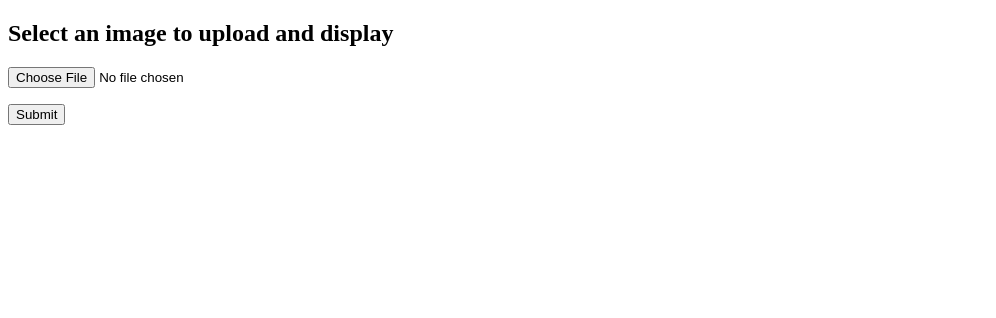
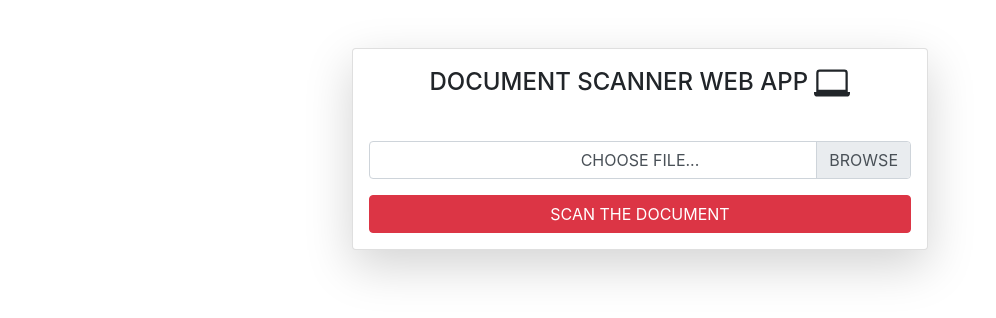
Before and after one commit to Furkan-Gulsen/Document-Scanner-Web-App, a Flask app: page / in a window 1280 px wide. Shown: the top 318 px of the page, without its empty margins (0-996 px from the left). Run offline with Flask 2, Linux system fonts and the light colour scheme; some libraries are stand-ins or nearby versions.

Commit message:
document scanner

```diff
--- a/main.py
+++ b/main.py
@@ -66,7 +66,7 @@ def upload_image():
 		flash('No image selected for uploading')
 		return redirect(request.url)
 	if file and allowed_file(file.filename):
-		flash('Image successfully uploaded and displayed')
+		flash('Document scan was successful')
 		filename = secure_filename(file.filename)
 
 		filestr = request.files['file'].read()
--- a/templates/upload.html
+++ b/templates/upload.html
@@ -1,30 +1,46 @@
-<!doctype html>
-<title>Python Flask Image Upload and Display Example</title>
-<h2>Select an image to upload and display</h2>
-<p>
+<!DOCTYPE html>
+<html lang="en">
+
+<head>
+    <meta charset="UTF-8">
+    <title>Document</title>
+    <link rel="stylesheet" href="https://stackpath.bootstrapcdn.com/bootstrap/4.5.1/css/bootstrap.min.css">
+</head>
+
+<body>
+    <div class="card text-center mt-5 shadow-lg p-3 bg-white rounded" style="width: 36rem;margin: auto;text-transform: uppercase;">
+        <h4 class="card-title mb-0">DOCUMENT SCANNER WEB APP <svg width="1.5em" height="1.5em" viewBox="0 0 16 16" class="bi bi-laptop" fill="currentColor" xmlns="http://www.w3.org/2000/svg">
+                <path fill-rule="evenodd" d="M13.5 3h-11a.5.5 0 0 0-.5.5V11h12V3.5a.5.5 0 0 0-.5-.5zm-11-1A1.5 1.5 0 0 0 1 3.5V12h14V3.5A1.5 1.5 0 0 0 13.5 2h-11z" />
+                <path d="M0 12h16v.5a1.5 1.5 0 0 1-1.5 1.5h-13A1.5 1.5 0 0 1 0 12.5V12z" />
+            </svg></h4>
+        <div class="card-body">
+            <div>
                 {% with messages = get_flashed_messages() %}
                 {% if messages %}
-    <ul class=flashes>
                 {% for message in messages %}
-        <li>{{ message }}</li>
+                <div class="alert alert-warning">{{ message }}</div>
                 {% endfor %}
-    </ul>
                 {% endif %}
                 {% endwith %}
-</p>
                 {% if image %}
-<div>
-    <p>image: {{image}}</p>
                 <img src="{{image}}">
+                {% endif %}
             </div>
-{% endif %}
-<form method="post" action="/" enctype="multipart/form-data">
-    <dl>
-        <p>
-            <input type="file" name="file" autocomplete="off" required>
-        </p>
-    </dl>
-    <p>
-        <input type="submit" value="Submit">
-    </p>
+        </div>
+        <form class="validated" method="post" action="/" enctype="multipart/form-data">
+            <div class="custom-file mb-3">
+                <input type="file" name="file" class="custom-file-input" id="document" required>
+                <label class="custom-file-label" for="document">Choose file...</label>
+                <div class="invalid-feedback">Example invalid custom file feedback</div>
+            </div>
+            <button type="submit" class="btn btn-block btn-danger">
+                SCAN THE DOCUMENT
+            </button>
         </form>
+    </div>
+    <script src="https://code.jquery.com/jquery-3.5.1.slim.min.js"></script>
+    <script src="https://cdn.jsdelivr.net/npm/popper.js@1.16.1/dist/umd/popper.min.js"></script>
+    <script src="https://stackpath.bootstrapcdn.com/bootstrap/4.5.1/js/bootstrap.min.js"></script>
+</body>
+
+</html>
```
Lines whose indentation alone changed are shown as unchanged.
